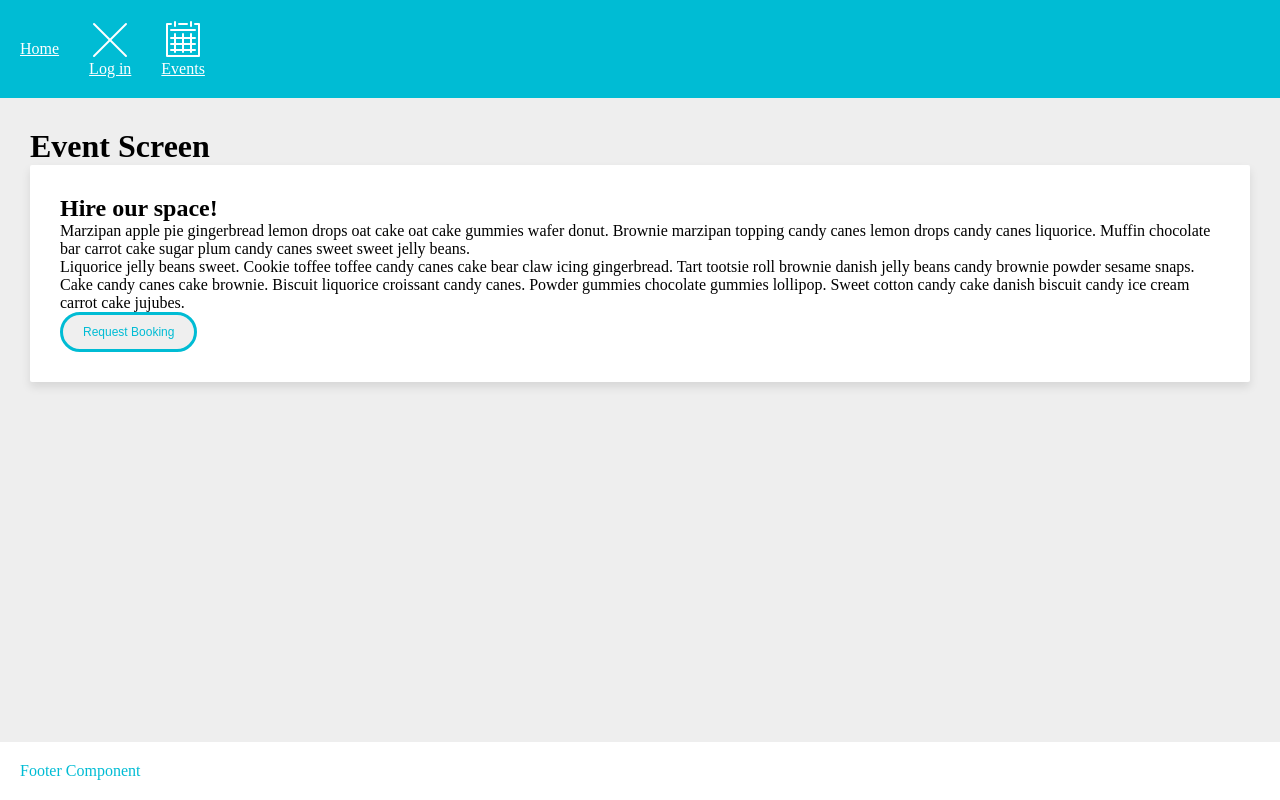
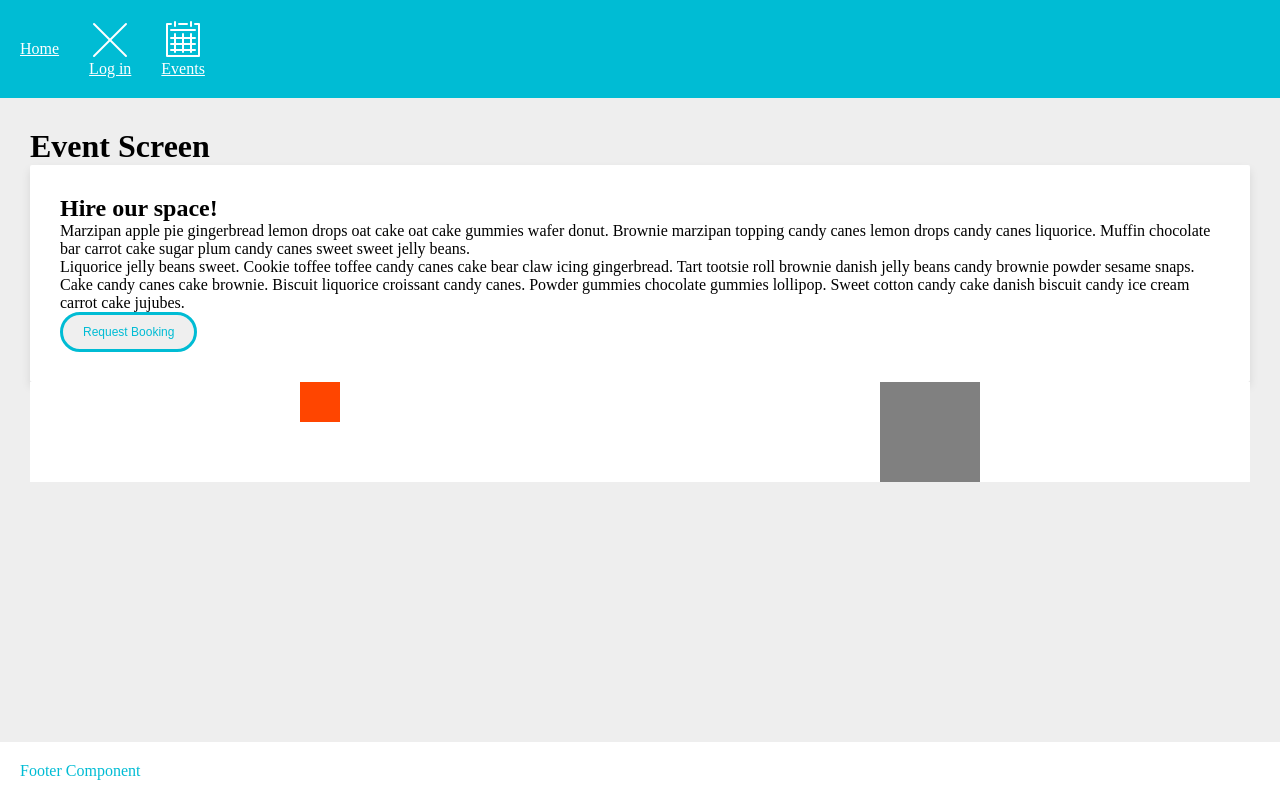
Before and after one commit to chrishalley/cibolo-react-client, a React (Create React App) app: page /events in a window 1280 px wide. Built offline with nearby package versions, Linux system fonts and the light colour scheme.

Commit message:
Added practice Draggable component

```diff
--- a/src/actions/index.js
+++ b/src/actions/index.js
@@ -1,15 +1,21 @@
 import { CHANGE_AUTH } from './types';
 import api from '../apis/api'
 
-export const changeAuth = ({ email, password }, callback) => dispatch => {
+export const changeAuth = ({ email, password }) => dispatch => {
+  console.log('email: ', email)
+  console.log('password: ', password)
+  return new Promise((resolve, reject) => {
+    api.post('/auth/login', { email, password })
+      .then(res => {
+        console.log('changeAuth() action')
+        dispatch({ type: CHANGE_AUTH, payload: res.data })
+        resolve(res.data)
+      })
+      .catch(e => {
+        reject(e)
+      })
+  })
 
-  api.post('/auth/login', { email, password })
-    .then(res => {
-      dispatch({ type: CHANGE_AUTH, payload: res.data })
-    })
-    .catch(e => {
-      callback(e.message)
-    })
 }
 
 export const logout = () => {
--- /dev/null
+++ b/src/components/Draggable/Draggable.js
@@ -0,0 +1,25 @@
+import React, { Component } from 'react'
+
+import styles from './Draggable.module.css'
+
+class Draggable extends Component {
+
+  state = { score: 0 }
+
+  render () {
+    return (
+      <div className={styles.draggable} >
+        <div className={styles.ball} draggable onDrag={() => { console.log('dragged') }}/>
+        <div className={styles.basket}
+         onDragOver={(e) => e.preventDefault()}
+         onDrop={() => {
+           this.setState({ score: this.state.score + 1 }, () => {
+             console.log('Score: ', this.state.score)
+           })
+         }}/>
+      </div>
+    )
+  }
+}
+
+export default Draggable
--- /dev/null
+++ b/src/components/Draggable/Draggable.module.css
@@ -0,0 +1,18 @@
+.draggable {
+  width: 100%;
+  background-color: white;
+  display: flex;
+  justify-content: space-around;
+}
+
+.ball {
+  width: 40px;
+  height: 40px;
+  background-color: orangered;
+}
+
+.basket {
+  width: 100px;
+  height: 100px;
+  background-color: grey;
+}
--- a/src/components/LoginForm/LoginForm.js
+++ b/src/components/LoginForm/LoginForm.js
@@ -1,8 +1,8 @@
 import React, { Component, Fragment } from 'react';
 import { connect } from 'react-redux';
+
 import * as actions from '../../actions';
-
-import { Button, Form } from '../common';
+import { Button, Form, Toast } from '../common';
 
 import styles from './LoginForm.module.css';
 
@@ -15,13 +15,24 @@ class LoginForm extends Component {
   }
 
   loginSubmit(state) {
-    console.log('loginSubmit()')
-    console.log(state)
-    // const { email, password } = this.state;
-    // this.props.changeAuth({ email, password }, (error) => {
-    //   this.setState({ errorMessage: error })
-    // })
+    const { email, password } = state;
+    console.log('this: ', this)
+    this.props.changeAuth({ email, password })
+      .then(function(res) {
+        console.log('then this: ', this)
+        console.log('promise resolve: ', res)
+      })
+      .catch(function(error) {
+        const { message } = error.response.data
+        console.log(this)
+      })
   }
+
+  // loginCallback(error) {
+  //   console.log('loginCallback')
+  //   const { message } = error.response.data
+  //   this.loginDetails.errorMessage = message
+  // }
 
   render() {
     const { loginDetails, loginSubmit } = this
--- a/src/components/common/Form/Form.js
+++ b/src/components/common/Form/Form.js
@@ -14,8 +14,12 @@ const defaultProps = {
 }
 
 class Form extends Component {
-
-  state = this.props.state
+  constructor(props) {
+    super(props)
+    this.state = this.props.state
+    this.onSubmit = this.props.onSubmit.bind(this)
+    console.log(this.onSubmit)
+  }
 
   updateState = (update, callback) => {
     this.setState(merge(this.state, update), () => {
@@ -30,7 +34,7 @@ class Form extends Component {
   }
 
   formSubmit = () => {
-    this.props.onSubmit(this.state)
+    this.onSubmit(this.state)
   }
 
   static Section = Section
--- a/src/screens/Events/EventsScreen.js
+++ b/src/screens/Events/EventsScreen.js
@@ -2,6 +2,7 @@ import React, { Component } from 'react'
 
 import { Screen, Card, Button, Modal } from '../../components/common'
 import BookingForm from '../../components/BookingForm/BookingForm'
+import Draggable from '../../components/Draggable/Draggable'
 
 class EventScreen extends Component {
 
@@ -34,6 +35,7 @@ class EventScreen extends Component {
         </Card>
         {/* <div style={{ backgroundColor: 'red', height: '200vh' }}></div> */}
         {this.renderModal()}
+        <Draggable></Draggable>
       </Screen>
     )
   }
```
